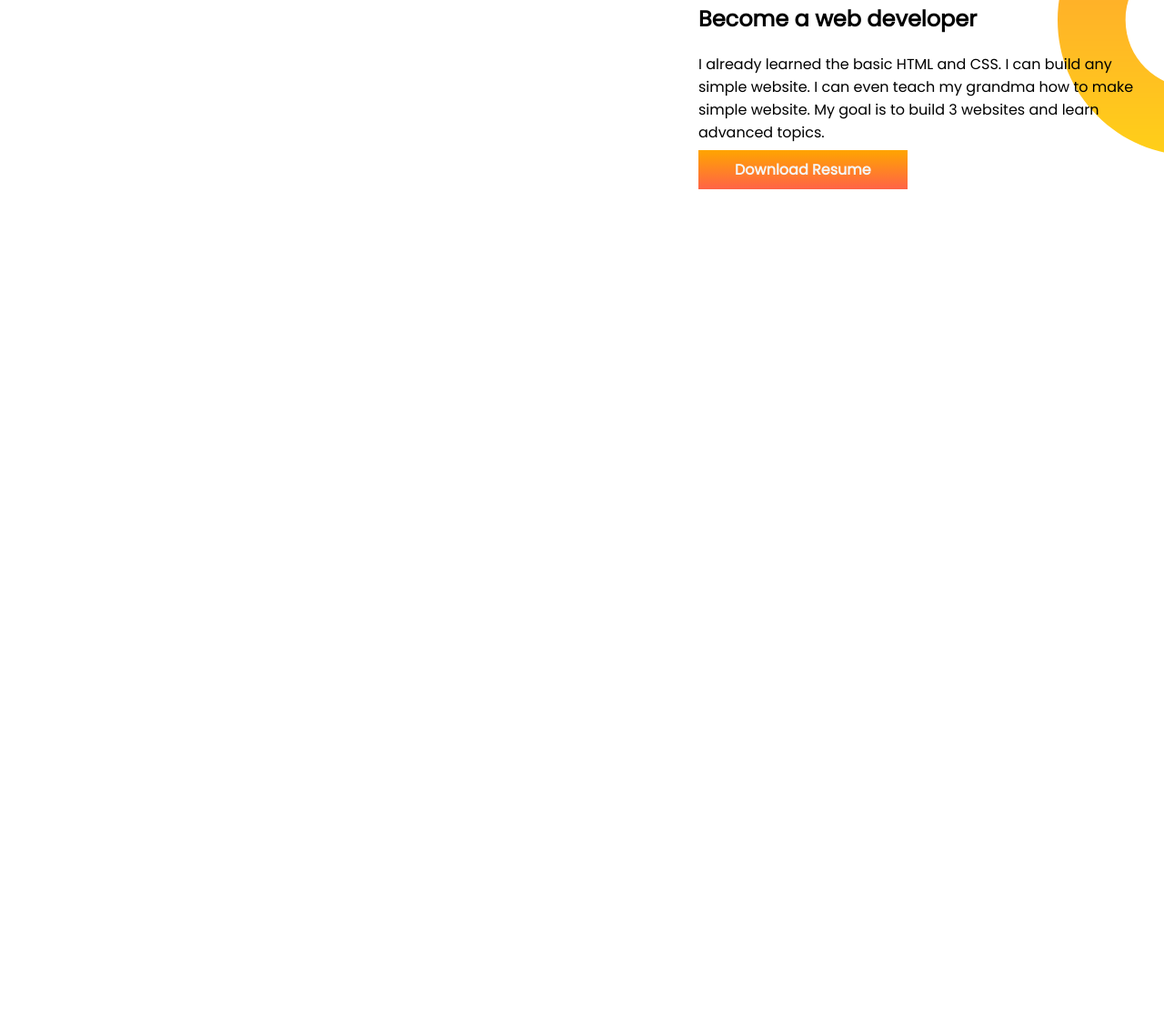
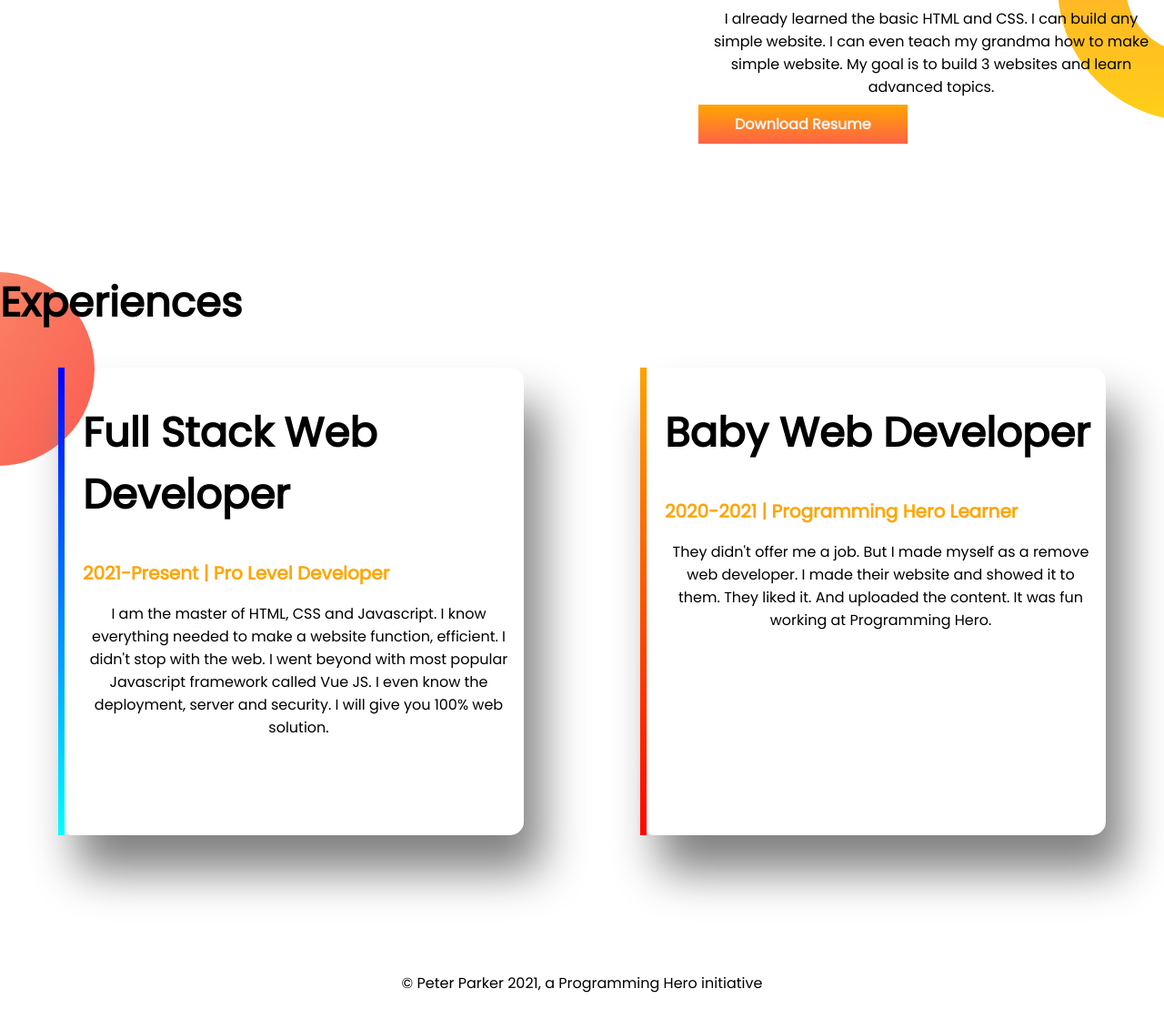
Before and after one commit to Towsif007/towsif-portfolio, a plain HTML site: page index.html in a window 1280 px wide. Shown: the part 768-1877 px from the top of the page at 91% size. Before the commit the page ends 1117 px from the top, so only its background shows below. Drawn offline with Linux system fonts and the light colour scheme.

Commit message:
footer and experienced added

```diff
--- a/index.html
+++ b/index.html
@@ -11,7 +11,7 @@
     <link rel="stylesheet" href="style.css">
 </head>
 <body>
-       <section class="top-banner">
+       <section class="top-banner flexible-container">
         <div class="half-width">
             <h1>Welcome To</h1>
         <h1> <span class="head">Towsif Hasan</span>  World</h1>
@@ -23,7 +23,7 @@
         <img src="images/my-profile-pic.png" alt="profile-pic">
        </div>
        </section>
-       <section class="dream-big">
+       <section class="dream-big flexible-container">
            <div class="half-width">
          <img src="images/my-profile-pic.png"alt="profile pic2">
            </div>
@@ -33,7 +33,23 @@
             <p>I already learned the basic HTML and CSS. I can build any simple website. I can even teach my grandma how to make simple website. My goal is to build 3 websites and learn advanced topics.</p>
             <a target="_blank" class="button-design" href="https://www.linkedin.com/in/towsif-hasan-263709182?lipi=urn%3Ali%3Apage%3Ad_flagship3_profile_view_base_contact_details%3BevWuELcUQpib7KTpcnDOKA%3D%3D">Download Resume</a>
         </div>
-
        </section>
+       <section class="experiences-area">
+           <h1>Experiences</h1>
+           <div class="flexible-container">
+           <div id="senior-web" class="experience">
+            <h1>Full Stack Web Developer</h1>
+            <h2 class="head">2021-Present | Pro Level Developer</h2>
+            <p>I am the master of HTML, CSS and Javascript. I know everything needed to make a website function, efficient. I didn't stop with the web. I went beyond with most popular Javascript framework called Vue JS. I even know the deployment, server and security. I will give you 100% web solution.</p>
+            </div>
+            <div id="baby-web" class="experience">
+            <h1>Baby Web Developer</h1>
+            <h2 class="head">2020-2021 | Programming Hero Learner</h2>
+            <p>They didn't offer me a job. But I made myself as a remove web developer. I made their website and showed it to them. They liked it. And uploaded the content. It was fun working at Programming Hero.</p>
+            </div>
+       </div>
+        </section>
+        <footer> <p> © Peter Parker 2021, a Programming Hero initiative </p>
+        </footer>
 </body>
 </html>
--- a/style.css
+++ b/style.css
@@ -3,21 +3,24 @@ body{
     margin: 0;
 }
 h1{
-    font-size: 50px;
+    font-size: 45px;
+}
+h2{
+    font-size: 20px;
 }
 .head{
     color: orange;
 }
-section{
+.flexible-container{
     display: flex;
     margin-bottom: 150px;
 }
 .half-width{
-    width: 50%;
+    width: 90%;
     padding-left: 10%;
 }
 .half-width img{
-    width: 80%;
+    width: 100%;
 }
 .button-design{
     text-decoration: none;
@@ -35,3 +38,33 @@ section{
     background-repeat: no-repeat;
     background-position: right;
 }
+.experience{
+    width: 40%;
+    margin-left: 5%;
+    margin-right: 5% ;
+    padding-left: 20px;
+    padding-right: 10px;
+    padding-bottom: 90px;
+    box-shadow: grey 20px 40px 50px;
+
+}
+.experiences-area{
+    background-image: url(images/exp-bg.png);
+    background-repeat: no-repeat;
+    position: left;
+}
+#senior-web{
+    border-left: 7px solid;
+    border-radius: 15px;
+    border-image: linear-gradient(blue, cyan);
+    border-image-slice: 1;
+}
+#baby-web{
+    border-left: 7px solid;
+    border-radius: 15px;
+    border-image: linear-gradient(orange, red);
+    border-image-slice: 11;
+}
+p{
+    text-align: center;
+}
```
